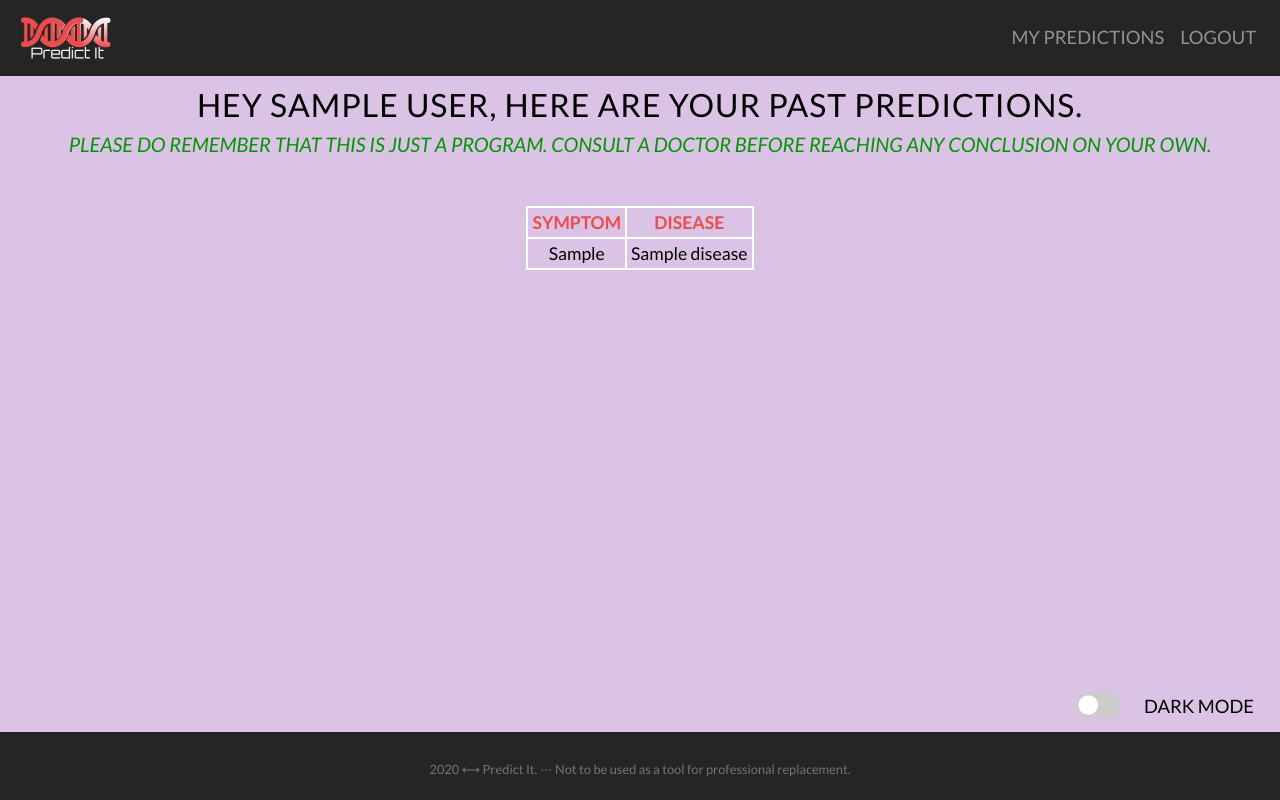
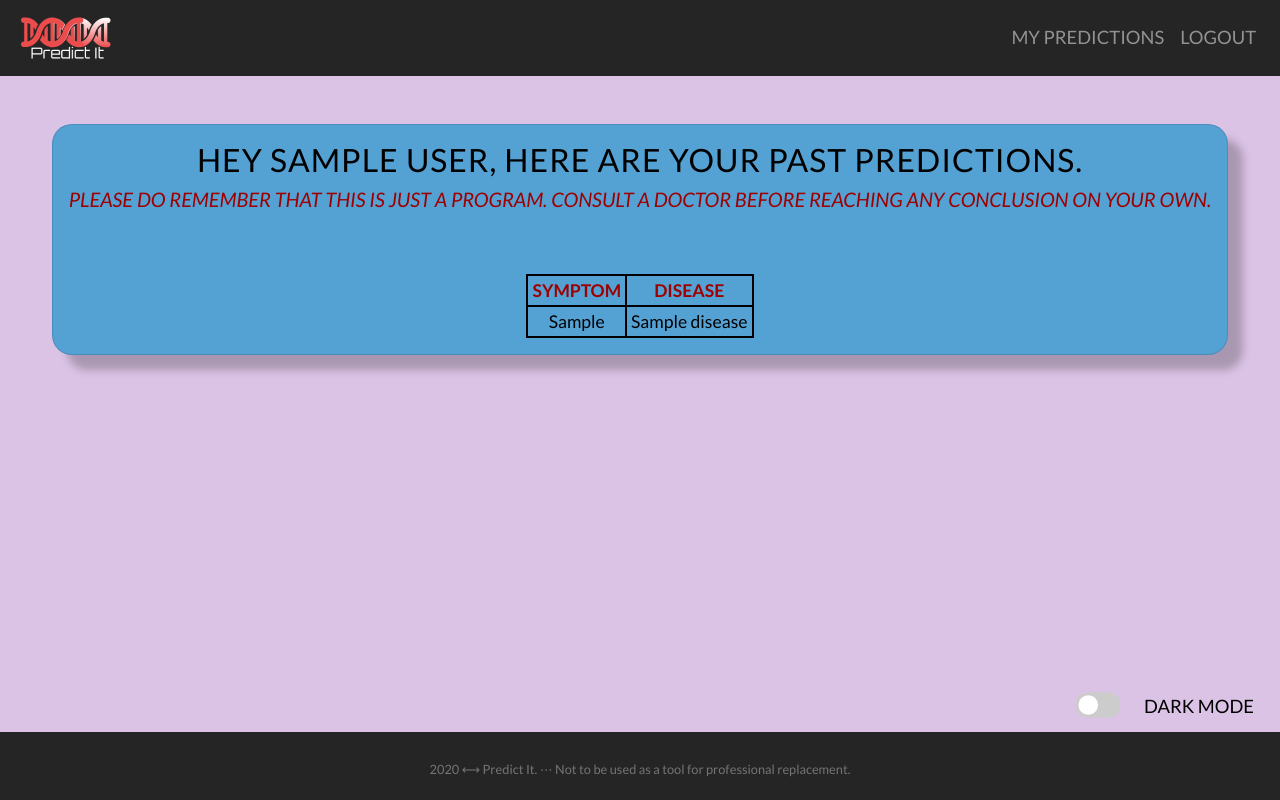
Before and after one commit to mohdaadilf/PredictIt, a Flask app: page /predicted in a window 1280 px wide. Run offline with Flask 2, Linux system fonts and the light colour scheme; a user stored in the database is signed in; tables that the repository leaves empty hold one stand-in row (values such as "Sample post"); parts of the project's set-up code (start-up, migrations or seed data) failed here and were passed over; some libraries are stand-ins or nearby versions.

Commit message:
made changes to predicted list page

```diff
--- a/myproject/ml.py
+++ b/myproject/ml.py
@@ -156,15 +156,7 @@
     while True:
         conf, cnf_dis = check_pattern(chk_dis, symptom1)
         if conf == 1:
-            # print("searches related to input: ")
-            # for num,it in enumerate(cnf_dis):
-            #     print(num,")",it)
-            # if num!=0:
-            #     print(f"Select the one you meant (0 - {num}):  ", end="")
-            #     conf_inp = int(input(""))
-            # else:
             conf_inp = 0
-
             disease_input = cnf_dis[conf_inp]
             break
 
@@ -215,9 +207,12 @@
     global severityDictionary
     global color
 
+    print(yes_or_no)
+    print(symptoms_given)
     for i, option in enumerate(yes_or_no):
         if option == 'yes':
             symptoms_exp.append(list(symptoms_given)[i])
+
 
     def sec_predict(symptoms_exp):
         df = pd.read_csv(f'{basedir}/datasets/Training.csv')
@@ -248,7 +243,7 @@
             color1 = '#c0392b'
         else:
             condition1 = "It might not be that bad but you should take precautions."
-            color1 = '#e67e22'
+            color1 = '#c9710e'
         return condition1,color1
 
 
--- a/myproject/static/css/base.css
+++ b/myproject/static/css/base.css
@@ -5,6 +5,9 @@
     --navbar-color: rgb(37, 37, 37);
     --text-muted-color: rgb(77, 77, 77);
     --green-color: rgb(158, 0, 0);
+    --result-disease: 0 0 6px #000000, 0 0 6px #000000;
+    --result-green: rgb(69, 243, 69);
+    --result-border:black 2px solid;
 }
 
 [data-theme="dark"] {
@@ -14,6 +17,9 @@
     --navbar-color: black;
     --text-muted-color: rgb(184, 184, 184);
     --green-color: rgb(69, 243, 69);
+    --result-disease: 0 0 6px #000000, 0 0 6px #000000;
+    --result-green: rgb(69, 243, 69);
+    --result-border: white 2px solid ;
 }
 
 html, body{
@@ -50,6 +56,18 @@
 
 .green-text{
   color: var(--green-color);
+}
+
+.result-disease{
+  text-shadow: var(--result-disease);
+}
+
+.result-green{
+  color: var(--result-green);
+}
+
+.result-border{
+  border: var(--result-border);
 }
 
 /* NAV BAR */
--- a/myproject/static/css/predicted.css
+++ b/myproject/static/css/predicted.css
@@ -1,6 +1,5 @@
 h5{
     text-transform: uppercase;
-    color:  rgb(6, 148, 6);
 }
 
 .content{
@@ -15,8 +14,11 @@
 }
 
 
+
+
+/* TABLE */
 .table-label{
-    color:  #EC4C4C;
+    color:  rgb(158, 0, 0);
     margin-bottom: 0;
 }
 
@@ -24,18 +26,15 @@
     margin: 0 auto;
     border-collapse: collapse;
     margin-top: 5px;
-    border: 2px solid white;
     text-align: center;
     font-size: 110%;
 
 }
 
 td, th{
-    border-right: 2px white solid;
     padding: 4px;
 }
 
 th{
     text-transform: uppercase;
-    border-bottom: 2px solid white;
 }
--- a/myproject/templates/predicted.html
+++ b/myproject/templates/predicted.html
@@ -7,21 +7,23 @@
 {% block content %}
 <!-- MADE A TABLE AND ADD ELEMENTS USING FOR LOOP -->
 <div class="content">
+    <div class="m-5 card mx-sm-auto p-3 mb-5" style="max-width: fit-content;">
         <h2>Hey {{ current_user.name }}, Here are your past predictions. </h2>
-        <h5><em>Please do remember that this is just a program. Consult a doctor before reaching any conclusion on your own.</em></h5>
+        <h5 class="green-text"><em>Please do remember that this is just a program. Consult a doctor before reaching any conclusion on your own.</em></h5>
         <div class="container">
-            <table>
+            <table class="result-border">
                 <tr>
-                    <th class="table-label">Symptom</th>
-                    <th class="table-label">Disease</th>
+                    <th class="table-label result-border">Symptom</th>
+                    <th class="table-label result-border">Disease</th>
                 </tr>
                 {% for symptom,disease in disease_dict.items() %}
                     <tr>
-                        <td>{{symptom}}</td>
-                        <td>{{disease}}</td>
+                        <td class="result-border">{{symptom}}</td>
+                        <td class="result-border">{{disease}}</td>
                     </tr>
                 {% endfor %}
             </table>
         </div>
+    </div>
 </div>
 {% endblock %}
```
Also changed, not shown: myproject/static/css/result.css (+7 -8 lines), myproject/static/css/symptom1.css (+9 -1 lines), myproject/templates/result.html (+6 -6 lines).
